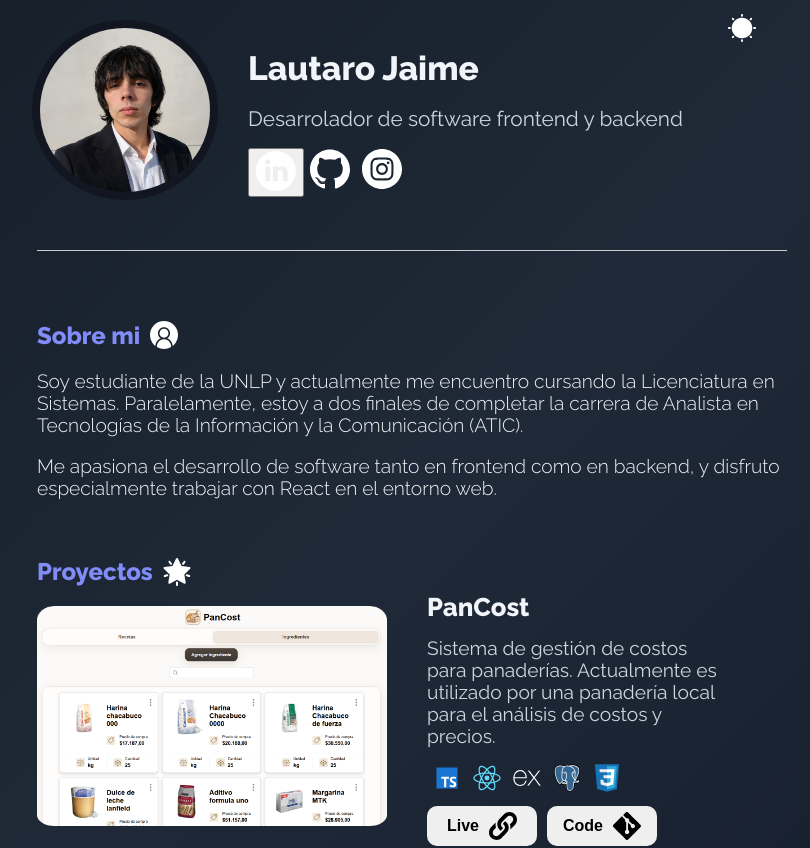
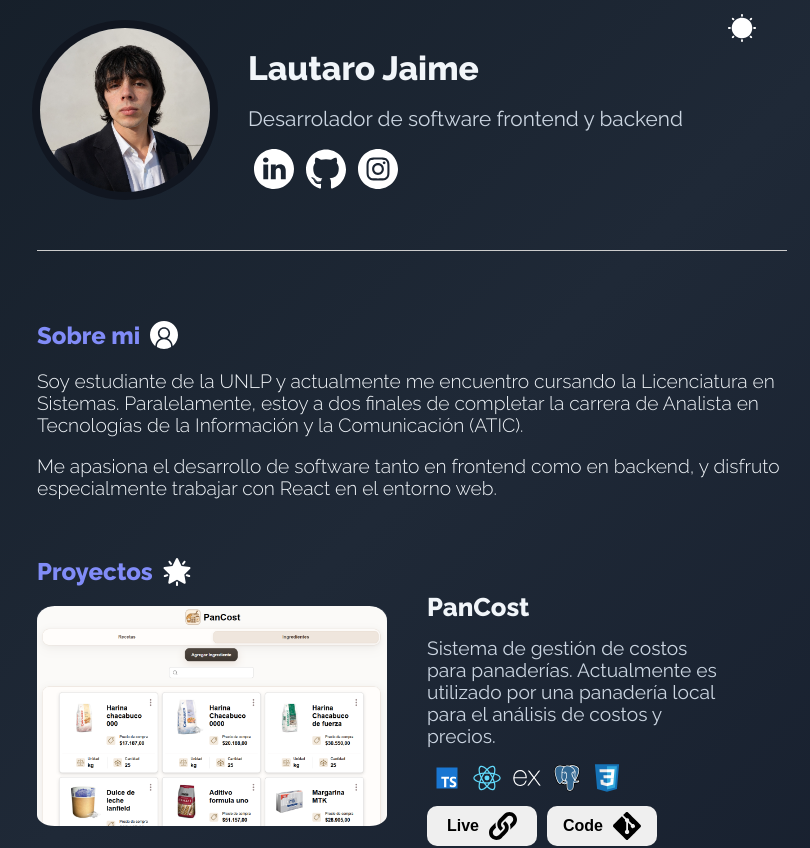
Before and after one commit to Lauty1550/Portfolio, a React (Vite) app: page / in a window 1280 px wide. Shown: the top 848 px of the page, without its empty margins (228-1038 px from the left). Built offline with nearby package versions, Linux system fonts and the light colour scheme.

Commit message:
Fixed error de css en el boton de linkedin

```diff
--- a/src/assets/LinkedInIcon.tsx
+++ b/src/assets/LinkedInIcon.tsx
@@ -24,7 +24,7 @@ export default function LinkedInButton({ color }: { color: string }) {
       target="_blank"
       rel="noopener noreferrer"
     >
-      <button className="tooltip-wrapper  button.button-icon-icon">
+      <button className="tooltip-wrapper button-icon">
         <LinkedInIcon color={color} />
         <span className="tooltip-text">LinkedIn</span>
       </button>
```
